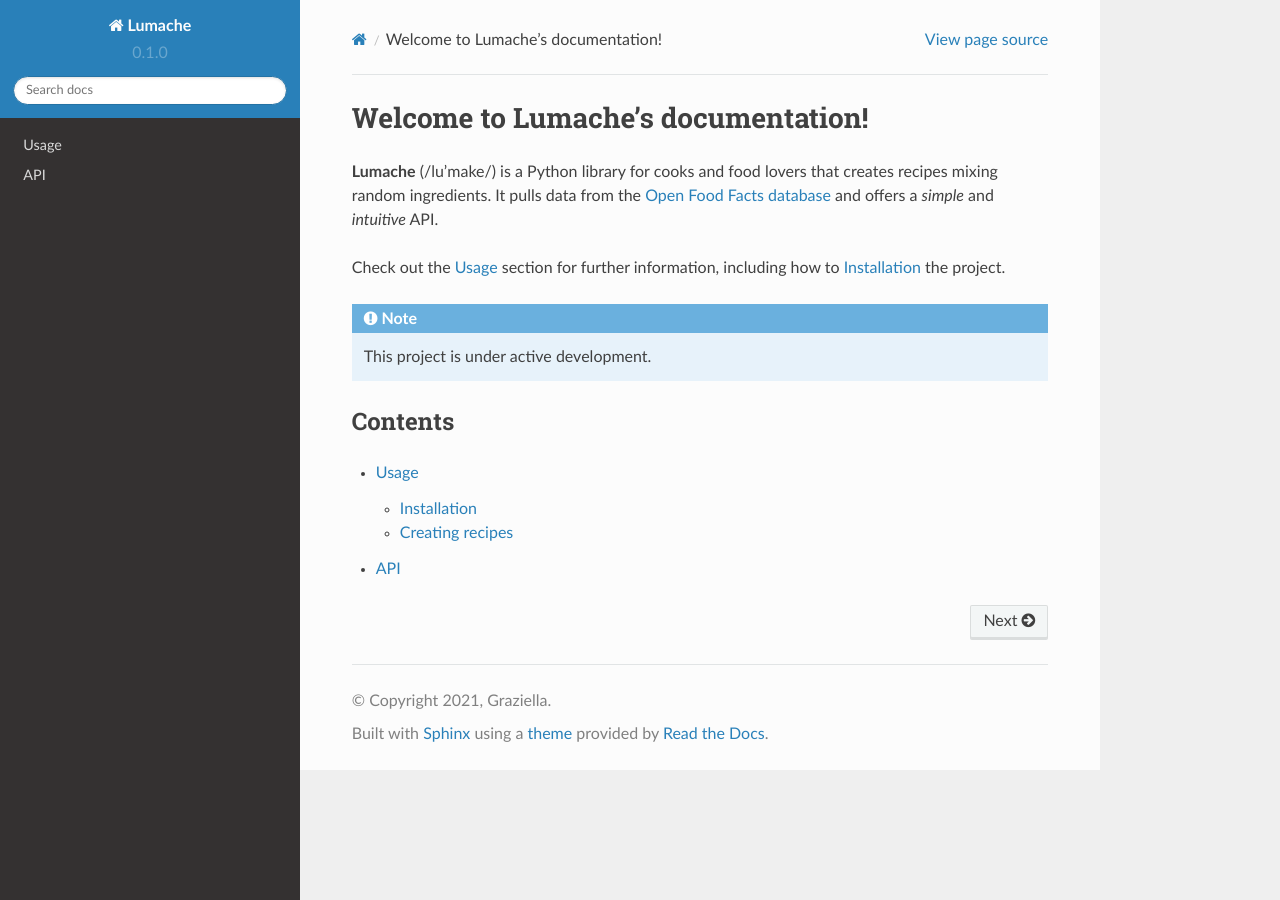
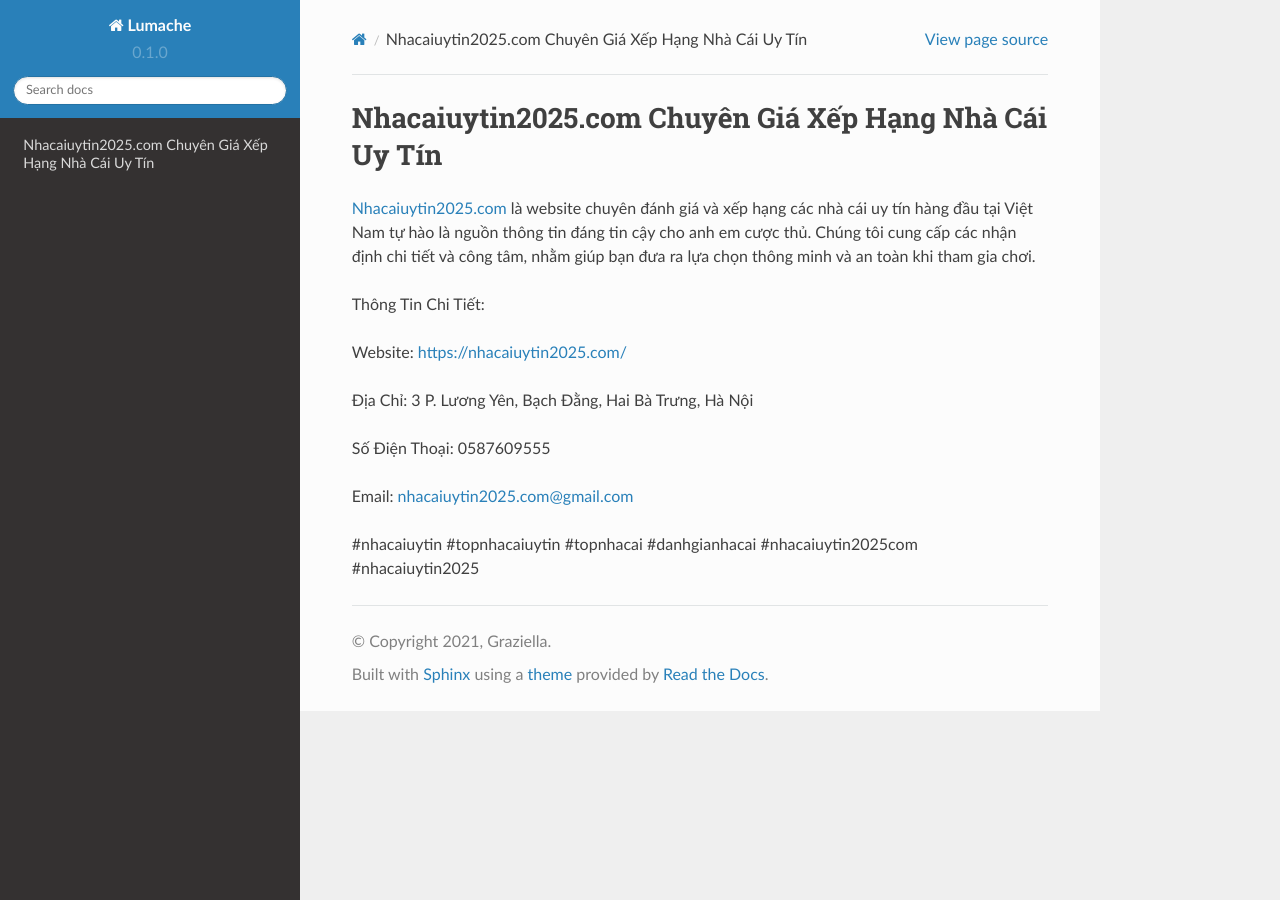
Before and after one commit to JonsCalicut123/linknhacaiuytin2025com, a Sphinx documentation site: the page built from docs/source/index.rst, in a window 1280 px wide. Built offline with Sphinx 7.4.7 and the Read the Docs theme 2.0.0, drawn with Linux system fonts in a browser that asks for light colours.

Commit message:
Update index.rst

```diff
--- a/docs/source/index.rst
+++ b/docs/source/index.rst
@@ -1,22 +1,16 @@
-Welcome to Lumache's documentation!
+Nhacaiuytin2025.com Chuyên Giá Xếp Hạng Nhà Cái Uy Tín
 ===================================
 
-**Lumache** (/lu'make/) is a Python library for cooks and food lovers
-that creates recipes mixing random ingredients.
-It pulls data from the `Open Food Facts database <https://world.openfoodfacts.org/>`_
-and offers a *simple* and *intuitive* API.
+`Nhacaiuytin2025.com <https://nhacaiuytin2025.com/>`_ là website chuyên đánh giá và xếp hạng các nhà cái uy tín hàng đầu tại Việt Nam tự hào là nguồn thông tin đáng tin cậy cho anh em cược thủ. Chúng tôi cung cấp các nhận định chi tiết và công tâm, nhằm giúp bạn đưa ra lựa chọn thông minh và an toàn khi tham gia chơi.
 
-Check out the :doc:`usage` section for further information, including
-how to :ref:`installation` the project.
+Thông Tin Chi Tiết:
 
-.. note::
+Website: https://nhacaiuytin2025.com/
 
-   This project is under active development.
+Địa Chỉ: 3 P. Lương Yên, Bạch Đằng, Hai Bà Trưng, Hà Nội
 
-Contents
---------
+Số Điện Thoại: 0587609555
 
-.. toctree::
+Email: nhacaiuytin2025.com@gmail.com
 
-   usage
-   api
+#nhacaiuytin #topnhacaiuytin #topnhacai #danhgianhacai #nhacaiuytin2025com #nhacaiuytin2025
```
